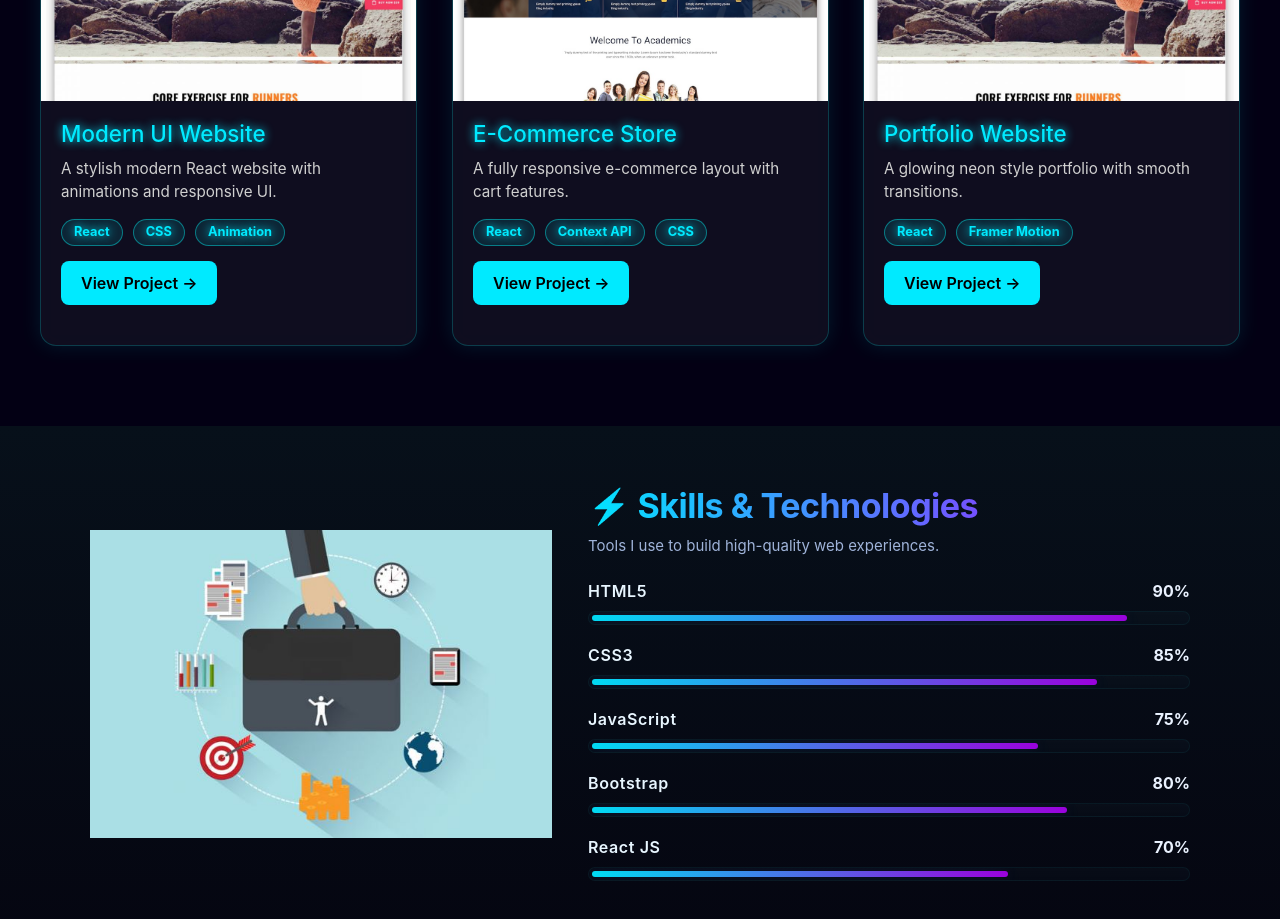
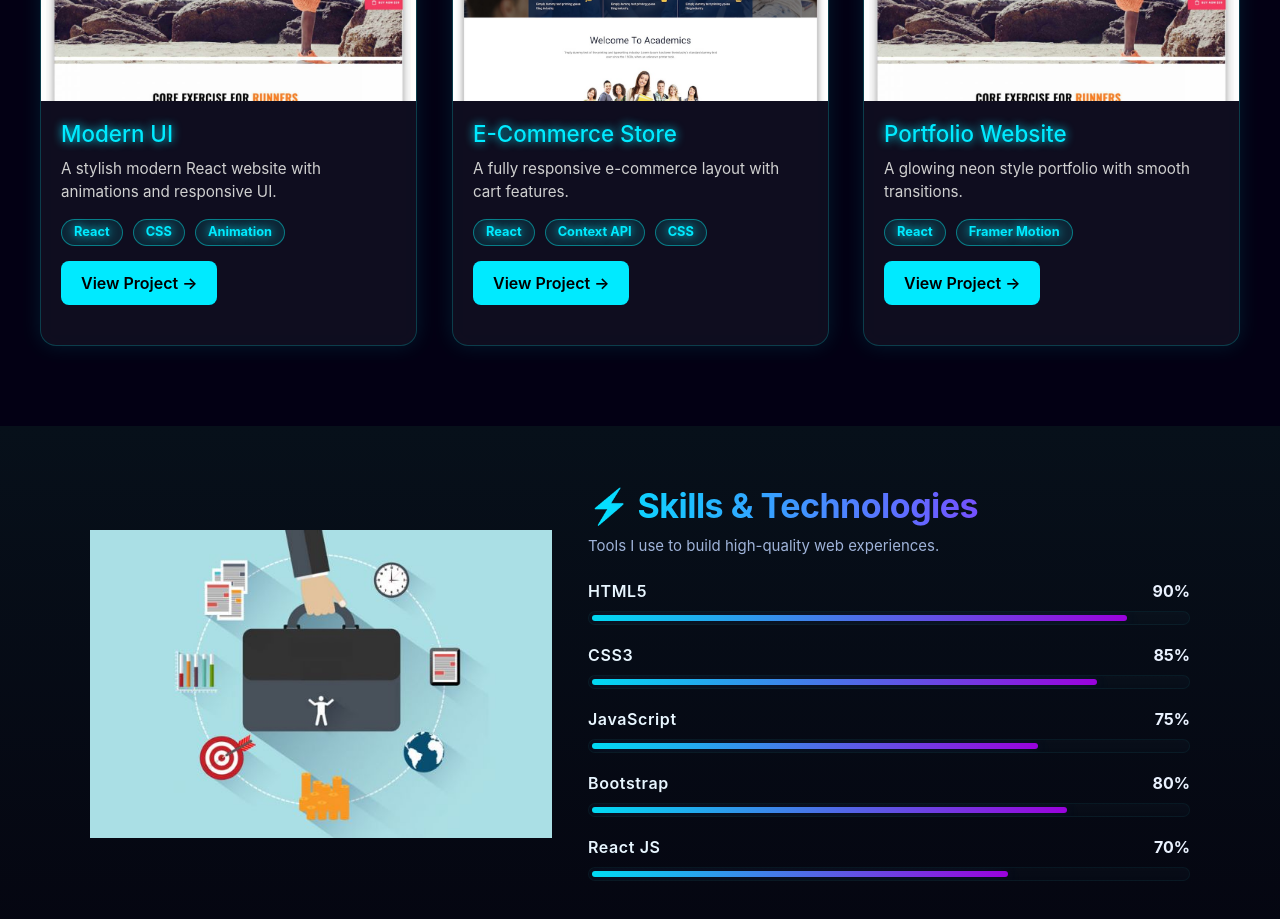
Before and after one commit to Dips8/portfolio-website, a React (Create React App) app: page / in a window 1280 px wide. Shown: the part 1580-2499 px from the top of the page. Built offline with nearby package versions, Linux system fonts and the light colour scheme.

Commit message:
Update Projects.js

```diff
--- a/src/components/Projects.js
+++ b/src/components/Projects.js
@@ -7,7 +7,7 @@ const Projects = () => {
   const projects = [
     {
       id: 1,
-      title: "Modern UI Website",
+      title: "Modern UI ",
       description: "A stylish modern React website with animations and responsive UI.",
       image: Project1,
       link: "#",
```
